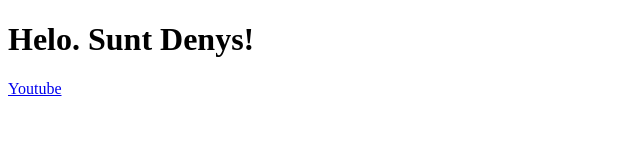
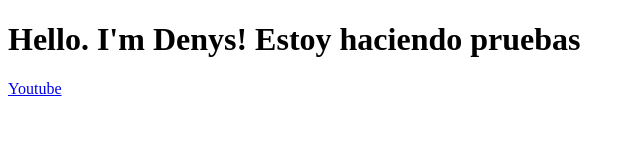
Before and after one commit to denysDoros/primu-proiect, a plain HTML site: page index.html in a window 1280 px wide. Shown: the whole page, without its empty margins (0-640 px from the left). Drawn offline with Linux system fonts and the light colour scheme.

Commit message:
Update index.html

```diff
--- a/index.html
+++ b/index.html
@@ -7,7 +7,7 @@
     <title>Static Template</title>
   </head>
   <body>
-    <h1>Helo. Sunt Denys!</h1>
+    <h1>Hello. I'm Denys! Estoy haciendo pruebas</h1>
     <a href="youtube.com">Youtube</a>
   </body>
 </html>
```
